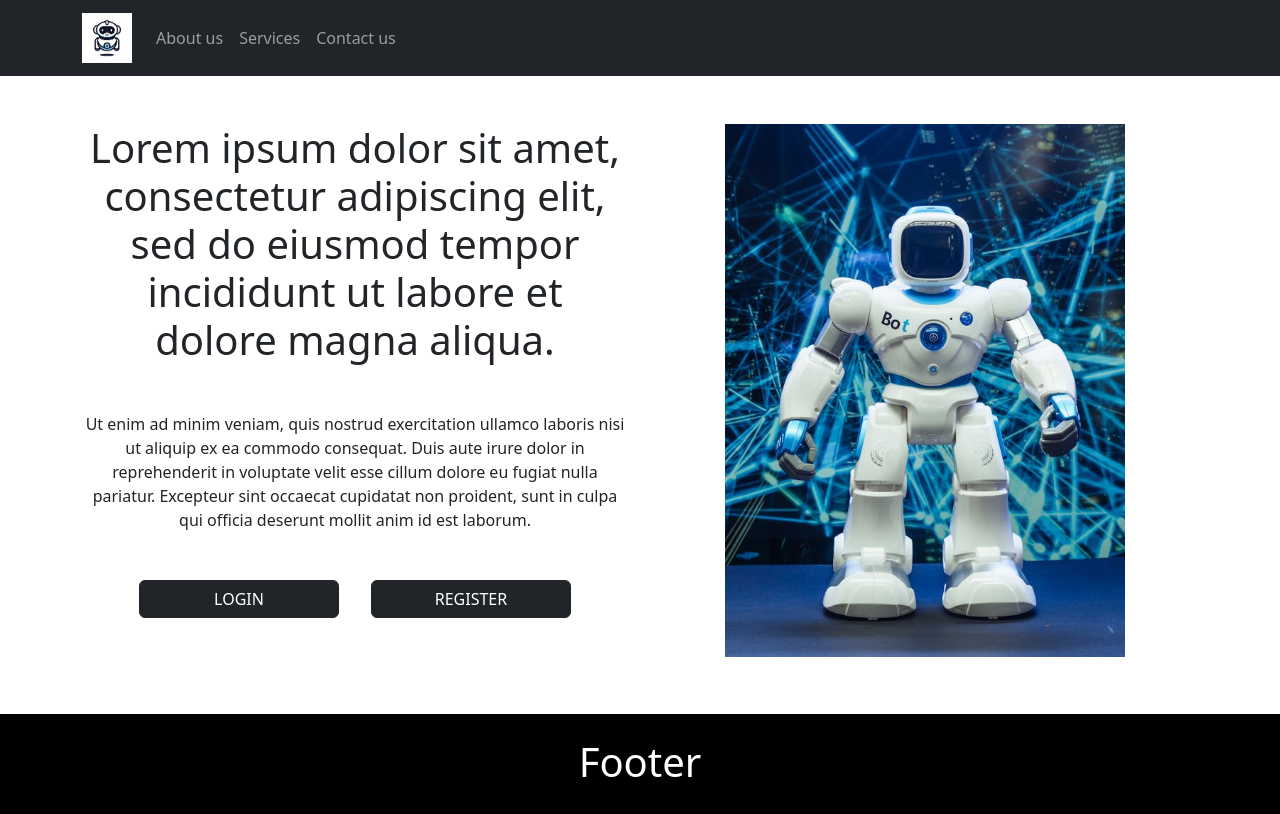
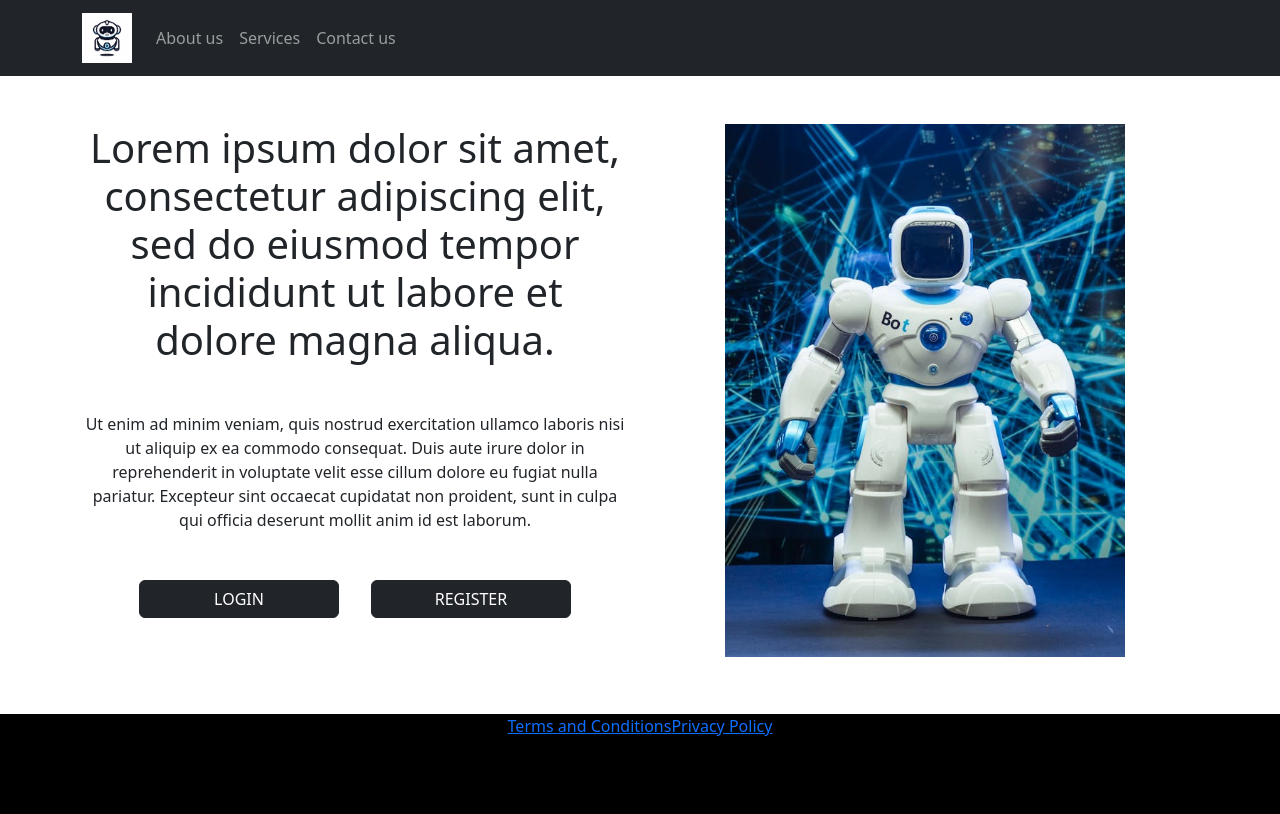
Before and after one commit to sharmavinay1981/git-training, a React (Create React App) app: page / in a window 1280 px wide. Built offline with nearby package versions, Linux system fonts and the light colour scheme.

Commit message:
adding footerlinks

```diff
--- a/src/App.js
+++ b/src/App.js
@@ -8,6 +8,9 @@ import Login from "./Components/Login";
 import Register from "./Components/Register";
 import Header from "./Components/Header";
 import Footer from "./Components/Footer";
+import Terms from "./Components/Terms";
+import Privacy from "./Components/Privacy";
+
 
 function App() {
   return (
@@ -21,6 +24,10 @@ function App() {
           <Route path="services" element={<Services />} />
           <Route path="login" element={<Login />} />
           <Route path="register" element={<Register />} />
+          <Route path="terms" element={<Terms/>} />
+          <Route path="privacy" element={<Privacy/>} />
+
+
         </Routes>
       </BrowserRouter>
       <Footer />
--- a/src/Components/Footer.js
+++ b/src/Components/Footer.js
@@ -1,11 +1,14 @@
 import React from "react";
+import { Link } from "react-router-dom";
+
 
 export default function Footer() {
   return (
-    <div style={{ backgroundColor: "black", width: "100%", height: "100px" }}>
-      <h1 style={{ color: "white" }} className="pt-4">
-        Footer
-      </h1>
+    <div style={{ backgroundColor: "black", color: "white",width: "100%", height: "100px" }}>
+
+     <a href="/terms">Terms and Conditions</a>
+     <a href="/privacy">Privacy Policy</a>
+
     </div>
   );
 }
```
